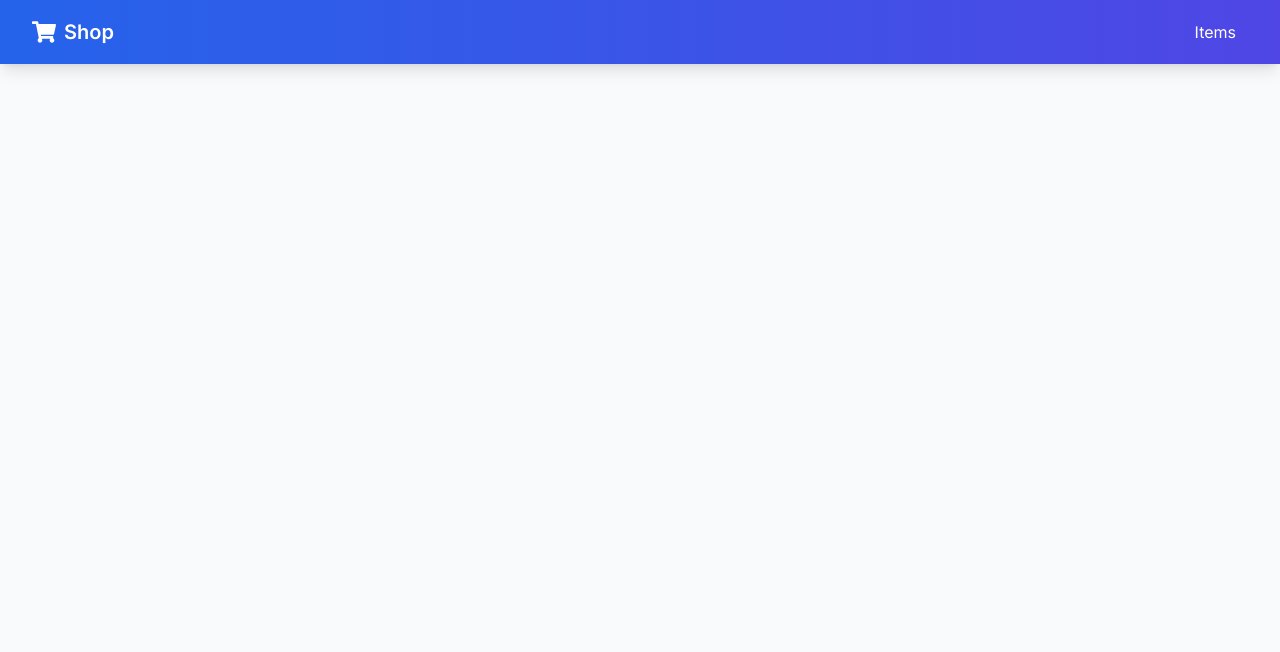
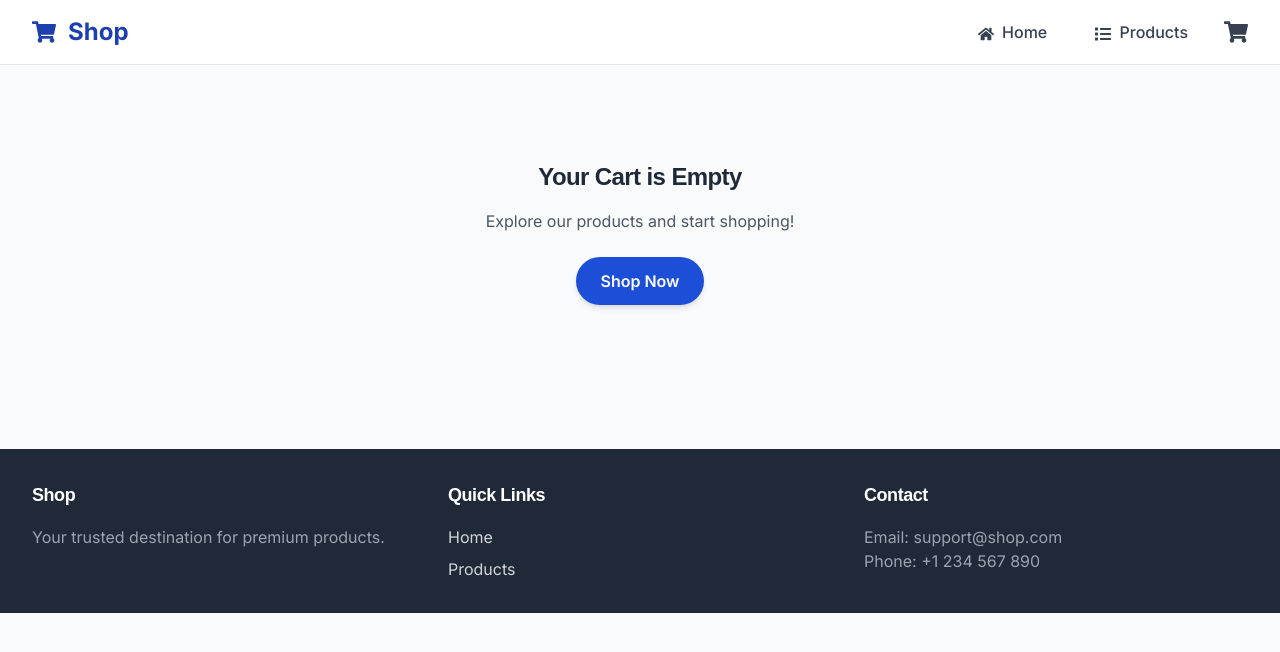
Before and after one commit to Cadrew/bitgesell-take-home, a React (Create React App) app in the folder frontend/: page /cart in a window 1280 px wide. Before the commit this address had no page. Shown: the top 652 px of the page. Built offline with nearby package versions, Linux system fonts and the light colour scheme.

Commit message:
UI refactor

```diff
--- a/frontend/src/index.css
+++ b/frontend/src/index.css
@@ -1,4 +1,4 @@
-@import url("https://fonts.googleapis.com/css2?family=Inter:wght@400;500;600&family=Poppins:wght@600;700&display=swap");
+@import url("https://fonts.googleapis.com/css2?family=Inter:wght@400;500;600;700&family=Playfair+Display:wght@600;700&display=swap");
 
 @tailwind base;
 @tailwind components;
@@ -7,7 +7,7 @@
 @layer base {
   html,
   body {
-    @apply bg-gray-50 text-gray-800 font-sans;
+    @apply bg-gray-50 text-gray-900 font-sans antialiased;
   }
   h1,
   h2,
@@ -15,37 +15,95 @@
   h4,
   h5,
   h6 {
-    @apply font-heading text-gray-900;
+    @apply font-heading text-gray-900 tracking-tight;
   }
   a {
-    @apply text-white hover:text-gray-400 transition;
+    @apply text-blue-700 hover:text-blue-900 transition-colors duration-200;
   }
 }
 
 @layer components {
+  /* Navbar */
+  .navbar {
+    @apply bg-white text-gray-900 border-b border-gray-200 sticky top-0 z-50;
+  }
+  .nav-container {
+    @apply max-w-7xl mx-auto px-4 sm:px-6 lg:px-8 flex items-center justify-between h-16;
+  }
+  .nav-logo {
+    @apply flex items-center space-x-3 text-2xl font-bold text-blue-800;
+  }
+  .nav-menu {
+    @apply flex space-x-6 items-center;
+  }
+  .nav-link {
+    @apply text-gray-700 hover:text-blue-700 font-medium transition-colors duration-200 px-3 py-2 rounded-md;
+  }
+  .nav-cart {
+    @apply relative text-gray-700 hover:text-blue-700;
+  }
+  .cart-badge {
+    @apply absolute -top-1 -right-1 bg-red-500 text-white text-xs font-bold rounded-full h-5 w-5 flex items-center justify-center;
+  }
+
   /* Buttons */
   .btn {
-    @apply inline-flex items-center justify-center px-5 py-2 rounded-xl font-semibold shadow-button transform transition;
+    @apply inline-flex items-center justify-center px-6 py-3 rounded-full font-semibold text-base shadow-md transition-all duration-300 ease-in-out transform hover:scale-105 focus:outline-none focus:ring-2 focus:ring-offset-2;
   }
   .btn-primary {
-    @apply btn bg-primary text-white hover:bg-primary-dark;
+    @apply btn bg-blue-700 text-white hover:bg-blue-800 focus:ring-blue-600;
   }
   .btn-secondary {
-    @apply btn bg-secondary text-white hover:opacity-90;
+    @apply btn bg-gray-200 text-gray-900 hover:bg-gray-300 focus:ring-gray-400;
+  }
+  .btn-add-to-cart {
+    @apply btn bg-amber-500 text-white hover:bg-amber-600 focus:ring-amber-400;
+  }
+  .btn-add-to-cart-item {
+    @apply btn rounded-none bg-amber-500 text-white hover:bg-amber-600 focus:ring-amber-400;
   }
 
   /* Cards */
-  .card {
-    @apply bg-white rounded-xl shadow-card overflow-hidden transition-transform transform hover:-translate-y-1;
+  .product-card {
+    @apply bg-white rounded-2xl shadow-md overflow-hidden transition-all duration-300 ease-in-out border border-gray-100 hover:shadow-xl hover:-translate-y-2;
+  }
+  .product-image {
+    @apply w-full h-48 object-cover bg-gray-100;
+  }
+  .product-content {
+    @apply p-5;
+  }
+  .product-title {
+    @apply text-lg font-semibold text-gray-800 truncate;
+  }
+  .product-price {
+    @apply text-xl font-bold text-blue-700;
+  }
+  .product-category {
+    @apply text-sm text-gray-500 uppercase tracking-wide;
   }
 
   /* Inputs */
   .input {
-    @apply w-full px-4 py-2 border border-gray-300 rounded-lg focus:outline-none focus:ring-2 focus:ring-primary transition;
+    @apply w-full px-4 py-3 border border-gray-200 rounded-xl bg-white/70 backdrop-blur-sm focus:outline-none focus:ring-2 focus:ring-blue-600 focus:border-transparent transition-all duration-200;
+  }
+  .search-input {
+    @apply input pl-12 pr-4 bg-gray-50 text-gray-700 placeholder-gray-400 focus:bg-white;
   }
 
-  /* Navbar */
-  .navbar {
-    @apply bg-gradient-to-r from-primary to-primary-dark text-white shadow-lg;
+  /* Footer */
+  .footer {
+    @apply bg-gray-800 text-gray-200 py-8 mt-12;
+  }
+  .footer-container {
+    @apply max-w-7xl mx-auto px-4 sm:px-6 lg:px-8 grid grid-cols-1 md:grid-cols-3 gap-8;
+  }
+  .footer-link {
+    @apply text-gray-300 hover:text-white transition-colors duration-200;
+  }
+
+  /* Layout */
+  .main-container {
+    @apply max-w-7xl mx-auto px-4 sm:px-6 lg:px-8 py-12;
   }
 }
--- a/frontend/src/pages/App.js
+++ b/frontend/src/pages/App.js
@@ -1,37 +1,82 @@
 import React from "react";
 import { Routes, Route, Link } from "react-router-dom";
-import { FaShoppingCart } from "react-icons/fa";
+import { FaShoppingCart, FaHome, FaList, FaInfoCircle } from "react-icons/fa";
 import Items from "./Items";
 import ItemDetail from "./ItemDetail";
-import { DataProvider } from "../state/DataContext";
+import Cart from "./Cart";
+import { DataProvider, useData } from "../state/DataContext";
+
+function NavBar() {
+  const { cart } = useData();
+  const cartCount = cart.reduce((sum, item) => sum + item.quantity, 0);
+
+  return (
+    <nav className="navbar">
+      <div className="nav-container">
+        <Link to="/" className="nav-logo">
+          <FaShoppingCart className="h-6 w-6" />
+          <span>Shop</span>
+        </Link>
+        <div className="nav-menu">
+          <Link to="/" className="nav-link">
+            <FaHome className="inline mr-1" /> Home
+          </Link>
+          <Link to="/" className="nav-link">
+            <FaList className="inline mr-1" /> Products
+          </Link>
+          <Link to="/cart" className="nav-cart">
+            <FaShoppingCart className="h-6 w-6" />
+            {cartCount > 0 && <span className="cart-badge">{cartCount}</span>}
+          </Link>
+        </div>
+      </div>
+    </nav>
+  );
+}
 
 function App() {
   return (
     <DataProvider>
-      <nav className="bg-gradient-to-r from-blue-600 to-indigo-600 text-white shadow-lg">
-        <div className="max-w-7xl mx-auto px-4 sm:px-6 lg:px-8">
-          <div className="flex justify-between h-16 items-center">
-            <Link to="/" className="flex items-center space-x-2">
-              <FaShoppingCart className="h-6 w-6" />
-              <span className="text-xl font-bold">Shop</span>
-            </Link>
-            <div className="space-x-4">
-              <Link
-                to="/"
-                className="hover:bg-blue-700 px-3 py-2 rounded-md transition"
-              >
-                Items
-              </Link>
-            </div>
-          </div>
-        </div>
-      </nav>
-      <main className="max-w-7xl mx-auto px-4 sm:px-6 lg:px-8 py-8">
+      <NavBar />
+      <main className="main-container">
         <Routes>
           <Route path="/" element={<Items />} />
           <Route path="/items/:id" element={<ItemDetail />} />
+          <Route path="/cart" element={<Cart />} />
         </Routes>
       </main>
+      <footer className="footer">
+        <div className="footer-container">
+          <div>
+            <h4 className="text-lg font-semibold text-white mb-4">Shop</h4>
+            <p className="text-gray-400">
+              Your trusted destination for premium products.
+            </p>
+          </div>
+          <div>
+            <h4 className="text-lg font-semibold text-white mb-4">
+              Quick Links
+            </h4>
+            <ul className="space-y-2">
+              <li>
+                <Link to="/" className="footer-link">
+                  Home
+                </Link>
+              </li>
+              <li>
+                <Link to="/products" className="footer-link">
+                  Products
+                </Link>
+              </li>
+            </ul>
+          </div>
+          <div>
+            <h4 className="text-lg font-semibold text-white mb-4">Contact</h4>
+            <p className="text-gray-400">Email: support@shop.com</p>
+            <p className="text-gray-400">Phone: +1 234 567 890</p>
+          </div>
+        </div>
+      </footer>
     </DataProvider>
   );
 }
--- /dev/null
+++ b/frontend/src/pages/Cart.js
@@ -0,0 +1,106 @@
+import React from "react";
+import { Link, useNavigate } from "react-router-dom";
+import { useData } from "../state/DataContext";
+import { FaTrash, FaArrowLeft } from "react-icons/fa";
+
+function Cart() {
+  const { cart, removeFromCart, updateCartQuantity } = useData();
+  const navigate = useNavigate();
+
+  const total = cart
+    .reduce((sum, item) => sum + item.price * item.quantity, 0)
+    .toFixed(2);
+
+  if (!cart.length) {
+    return (
+      <div className="main-container text-center py-12">
+        <h2 className="text-2xl font-bold text-gray-800 mb-4">
+          Your Cart is Empty
+        </h2>
+        <p className="text-gray-600 mb-6">
+          Explore our products and start shopping!
+        </p>
+        <Link to="/" className="btn-primary">
+          Shop Now
+        </Link>
+      </div>
+    );
+  }
+
+  return (
+    <div className="main-container py-12">
+      <button
+        onClick={() => navigate("/")}
+        className="btn-secondary mb-6"
+        aria-label="Back to products"
+      >
+        <FaArrowLeft className="mr-2" /> Back to Products
+      </button>
+      <h2 className="text-2xl font-bold text-gray-800 mb-8">Your Cart</h2>
+      <div className="space-y-6">
+        {cart.map((item) => (
+          <div key={item.id} className="product-card flex items-start gap-4">
+            <div
+              className="product-image w-24 h-24 flex-shrink-0"
+              style={{
+                backgroundImage: `url(${item.image || "/placeholder.png"})`,
+                backgroundPosition: "center",
+                backgroundSize: "100%",
+                backgroundRepeat: "no-repeat",
+              }}
+            ></div>
+            <div className="product-content flex-grow">
+              <h3 className="product-title">{item.name}</h3>
+              <p className="product-category">{item.category}</p>
+              <p className="product-price">${item.price}</p>
+              <div className="flex items-center gap-4 mt-2">
+                <div className="flex items-center gap-2">
+                  <button
+                    onClick={() =>
+                      updateCartQuantity(item.id, item.quantity - 1)
+                    }
+                    className="btn-secondary px-3 py-1"
+                    disabled={item.quantity <= 1}
+                    aria-label={`Decrease quantity of ${item.name}`}
+                  >
+                    -
+                  </button>
+                  <span className="text-gray-700 font-medium">
+                    {item.quantity}
+                  </span>
+                  <button
+                    onClick={() =>
+                      updateCartQuantity(item.id, item.quantity + 1)
+                    }
+                    className="btn-secondary px-3 py-1"
+                    aria-label={`Increase quantity of ${item.name}`}
+                  >
+                    +
+                  </button>
+                </div>
+                <button
+                  onClick={() => removeFromCart(item.id)}
+                  className="btn text-red-600 hover:text-red-800"
+                  aria-label={`Remove ${item.name} from cart`}
+                >
+                  <FaTrash className="h-5 w-5" />
+                </button>
+              </div>
+            </div>
+          </div>
+        ))}
+      </div>
+      <div className="mt-8 flex justify-between items-center">
+        <h3 className="text-xl font-bold text-gray-800">Total: ${total}</h3>
+        <button
+          className="btn-primary"
+          onClick={() => alert("Checkout functionality not implemented")}
+        >
+          Proceed to Checkout
+        </button>
+      </div>
+    </div>
+  );
+}
+
+export default Cart;
--- a/frontend/src/pages/ItemDetail.js
+++ b/frontend/src/pages/ItemDetail.js
@@ -1,16 +1,18 @@
 import React, { useEffect, useState } from "react";
 import { useParams, useNavigate } from "react-router-dom";
 import { FaArrowLeft } from "react-icons/fa";
+import { useData } from "../state/DataContext";
 
 function ItemDetail() {
   const { id } = useParams();
   const [item, setItem] = useState(null);
   const [error, setError] = useState(null);
   const navigate = useNavigate();
+  const { addToCart } = useData();
 
   useEffect(() => {
     let isMounted = true;
-    fetch(`/api/items/${id}`)
+    fetch(`http://localhost:3001/api/items/${id}`)
       .then((res) =>
         res.ok ? res.json() : Promise.reject(new Error("Item not found"))
       )
@@ -24,12 +26,13 @@ function ItemDetail() {
   if (error) {
     return (
       <div className="text-center py-12">
-        <p className="text-red-600 text-lg">{error}</p>
+        <p className="text-red-600 text-lg font-medium">{error}</p>
         <button
           onClick={() => navigate("/")}
-          className="mt-4 inline-flex items-center px-4 py-2 bg-blue-600 text-white rounded-lg hover:bg-blue-700"
+          className="btn-secondary mt-4"
+          aria-label="Back to products"
         >
-          <FaArrowLeft className="mr-2" /> Back to Items
+          <FaArrowLeft className="mr-2" /> Back to Products
         </button>
       </div>
     );
@@ -37,36 +40,44 @@ function ItemDetail() {
 
   if (!item) {
     return (
-      <div className="animate-pulse max-w-lg mx-auto mt-12 bg-gray-100 rounded-lg p-6 shadow">
-        <div className="h-6 bg-gray-200 rounded w-3/4 mb-4"></div>
-        <div className="h-4 bg-gray-200 rounded w-1/2 mb-2"></div>
-        <div className="h-4 bg-gray-200 rounded w-1/3"></div>
+      <div className="animate-pulse product-card max-w-2xl mx-auto mt-12">
+        <div className="product-image bg-gray-200"></div>
+        <div className="product-content">
+          <div className="h-6 bg-gray-200 rounded w-3/4 mb-4"></div>
+          <div className="h-4 bg-gray-200 rounded w-1/2 mb-2"></div>
+          <div className="h-4 bg-gray-200 rounded w-1/3"></div>
+        </div>
       </div>
     );
   }
 
   return (
-    <div className="max-w-lg mx-auto mt-12">
+    <div className="max-w-2xl mx-auto mt-12">
       <button
         onClick={() => navigate("/")}
-        className="mb-4 inline-flex items-center text-blue-600 hover:text-blue-800"
-        aria-label="Back to items"
+        className="btn-secondary mb-6"
+        aria-label="Back to products"
       >
-        <FaArrowLeft className="mr-2" /> Back to Items
+        <FaArrowLeft className="mr-2" /> Back to Products
       </button>
-      <div className="bg-white rounded-lg shadow-lg overflow-hidden transition-transform transform hover:scale-105">
-        <div className="p-6">
-          <h2 className="text-2xl font-bold text-gray-800 mb-2">{item.name}</h2>
-          <p className="text-gray-600 mb-2">
-            <strong>Category:</strong> {item.category}
-          </p>
-          <p className="text-gray-600 mb-4">
-            <strong>Price:</strong>{" "}
-            <span className="text-green-600 font-semibold">${item.price}</span>
-          </p>
+      <div className="product-card">
+        <div
+          className="product-image"
+          style={{
+            backgroundImage: `url(${item.image || "/placeholder.png"})`,
+            backgroundPosition: "center",
+            backgroundSize: "60%",
+            backgroundRepeat: "no-repeat",
+          }}
+        ></div>
+        <div className="product-content">
+          <h2 className="text-2xl font-bold text-gray-800 mb-3">{item.name}</h2>
+          <p className="product-category mb-2">{item.category}</p>
+          <p className="product-price mb-4">${item.price}</p>
           <button
-            className="w-full py-2 bg-blue-600 text-white rounded-lg hover:bg-blue-700 transition"
-            onClick={() => alert("Add to cart functionality not implemented")}
+            className="btn-add-to-cart w-full"
+            onClick={() => addToCart(item)}
+            aria-label={`Add ${item.name} to cart`}
           >
             Add to Cart
           </button>
--- a/frontend/src/pages/Items.js
+++ b/frontend/src/pages/Items.js
@@ -1,13 +1,12 @@
 import React, { useEffect, useState, useCallback } from "react";
 import { useData } from "../state/DataContext";
 import { Link } from "react-router-dom";
-import { FixedSizeList as List } from "react-window";
 import { FaSearch } from "react-icons/fa";
 
 function Items() {
-  const { items, fetchItems } = useData();
+  const { items, fetchItems, addToCart } = useData();
   const [page, setPage] = useState(1);
-  const [pageSize] = useState(10);
+  const [pageSize] = useState(12);
   const [search, setSearch] = useState("");
   const [total, setTotal] = useState(0);
   const [loading, setLoading] = useState(false);
@@ -37,83 +36,84 @@ function Items() {
 
   const totalPages = Math.ceil(total / pageSize);
 
-  const Row = ({ index, style }) => (
-    <div style={style} className="px-2 py-1">
-      {loading ? (
-        <div className="animate-pulse bg-gray-100 rounded-lg p-4 shadow">
-          <div className="h-4 bg-gray-200 rounded w-3/4 mb-2"></div>
-          <div className="h-3 bg-gray-200 rounded w-1/2"></div>
-        </div>
-      ) : (
-        <Link
-          to={`/items/${items[index].id}`}
-          className="block bg-white rounded-lg p-4 shadow hover:shadow-lg transition-transform transform hover:-translate-y-1"
-          aria-label={`View details for ${items[index].name}`}
-        >
-          <h3 className="text-lg font-semibold text-gray-800">
-            {items[index].name}
-          </h3>
-          <p className="text-sm text-gray-500">{items[index].category}</p>
-          <p className="text-md font-bold text-blue-600">
-            ${items[index].price}
-          </p>
-        </Link>
-      )}
-    </div>
-  );
-
   return (
-    <div className="space-y-6">
+    <div className="space-y-8">
       <div className="relative">
-        <FaSearch className="absolute left-3 top-3 h-5 w-5 text-gray-400" />
+        <FaSearch className="absolute left-4 top-3.5 h-5 w-5 text-gray-400" />
         <input
           type="text"
           value={search}
           onChange={handleSearch}
-          placeholder="Search items..."
-          className="w-full pl-10 pr-4 py-2 border rounded-lg focus:ring-2 focus:ring-blue-500 focus:outline-none"
-          aria-label="Search items"
+          placeholder="Search products..."
+          className="search-input"
+          aria-label="Search products"
         />
       </div>
       {loading && !items.length ? (
-        <div className="grid grid-cols-1 sm:grid-cols-2 lg:grid-cols-3 gap-4">
+        <div className="grid grid-cols-1 sm:grid-cols-2 lg:grid-cols-3 xl:grid-cols-4 gap-6">
           {[...Array(pageSize)].map((_, i) => (
-            <div
-              key={i}
-              className="animate-pulse bg-gray-100 rounded-lg p-4 shadow"
-            >
-              <div className="h-4 bg-gray-200 rounded w-3/4 mb-2"></div>
-              <div className="h-3 bg-gray-200 rounded w-1/2"></div>
+            <div key={i} className="animate-pulse product-card">
+              <div className="product-image bg-gray-200"></div>
+              <div className="product-content">
+                <div className="h-5 bg-gray-200 rounded w-3/4 mb-3"></div>
+                <div className="h-4 bg-gray-200 rounded w-1/2"></div>
+              </div>
             </div>
           ))}
         </div>
       ) : (
         <>
-          <List
-            height={600}
-            itemCount={items.length}
-            itemSize={120}
-            width="100%"
-            className="bg-gray-50 rounded-lg p-2"
-          >
-            {Row}
-          </List>
-          <div className="flex justify-between items-center mt-4">
+          <div className="grid grid-cols-1 sm:grid-cols-2 lg:grid-cols-3 xl:grid-cols-4 gap-6">
+            {items.map((item) => (
+              <div key={item.id} className="product-card">
+                <Link
+                  to={`/items/${item.id}`}
+                  className="block"
+                  aria-label={`View details for ${item.name}`}
+                >
+                  <div
+                    className="product-image"
+                    style={{
+                      backgroundImage: `url(${
+                        item.image || "/placeholder.png"
+                      })`,
+                      backgroundPosition: "center",
+                      backgroundSize: "80%",
+                      backgroundRepeat: "no-repeat",
+                    }}
+                  ></div>
+                  <div className="product-content">
+                    <h3 className="product-title">{item.name}</h3>
+                    <p className="product-category">{item.category}</p>
+                    <p className="product-price">${item.price}</p>
+                  </div>
+                </Link>
+                <button
+                  className="btn-add-to-cart-item w-full mt-2"
+                  onClick={() => addToCart(item)}
+                  aria-label={`Add ${item.name} to cart`}
+                >
+                  Add to Cart
+                </button>
+              </div>
+            ))}
+          </div>
+          <div className="flex justify-between items-center mt-6">
             <button
               onClick={() => setPage((p) => Math.max(1, p - 1))}
               disabled={page === 1 || loading}
-              className="px-4 py-2 bg-blue-600 text-white rounded-lg hover:bg-blue-700 disabled:bg-gray-300 transition"
+              className="pagination-btn"
               aria-label="Previous page"
             >
               Previous
             </button>
-            <span className="text-gray-600">
+            <span className="text-gray-600 font-medium">
               Page {page} of {totalPages}
             </span>
             <button
               onClick={() => setPage((p) => p + 1)}
               disabled={page >= totalPages || loading}
-              className="px-4 py-2 bg-blue-600 text-white rounded-lg hover:bg-blue-700 disabled:bg-gray-300 transition"
+              className="pagination-btn"
               aria-label="Next page"
             >
               Next
--- a/frontend/src/state/DataContext.js
+++ b/frontend/src/state/DataContext.js
@@ -4,6 +4,7 @@ const DataContext = createContext();
 
 export function DataProvider({ children }) {
   const [items, setItems] = useState([]);
+  const [cart, setCart] = useState([]);
   const [error, setError] = useState(null);
 
   const fetchItems = useCallback(
@@ -28,8 +29,43 @@ export function DataProvider({ children }) {
     []
   );
 
+  const addToCart = useCallback((item) => {
+    setCart((prev) => {
+      const existing = prev.find((cartItem) => cartItem.id === item.id);
+      if (existing) {
+        return prev.map((cartItem) =>
+          cartItem.id === item.id
+            ? { ...cartItem, quantity: cartItem.quantity + 1 }
+            : cartItem
+        );
+      }
+      return [...prev, { ...item, quantity: 1 }];
+    });
+  }, []);
+
+  const removeFromCart = useCallback((id) => {
+    setCart((prev) => prev.filter((item) => item.id !== id));
+  }, []);
+
+  const updateCartQuantity = useCallback((id, quantity) => {
+    if (quantity < 1) return;
+    setCart((prev) =>
+      prev.map((item) => (item.id === id ? { ...item, quantity } : item))
+    );
+  }, []);
+
   return (
-    <DataContext.Provider value={{ items, fetchItems, error }}>
+    <DataContext.Provider
+      value={{
+        items,
+        fetchItems,
+        cart,
+        addToCart,
+        removeFromCart,
+        updateCartQuantity,
+        error,
+      }}
+    >
       {children}
     </DataContext.Provider>
   );
```
Also changed, not shown: frontend/public/placeholder.png (added), 1 other file (tests, documents, lock files or other folders).
